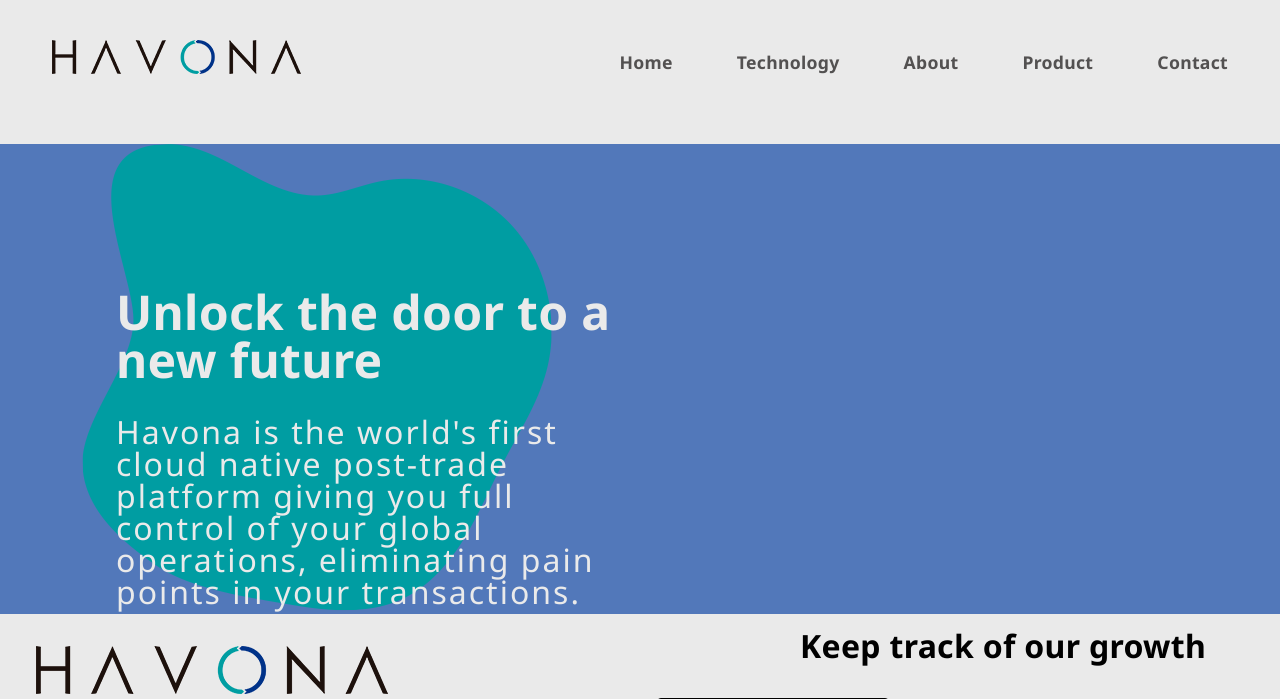
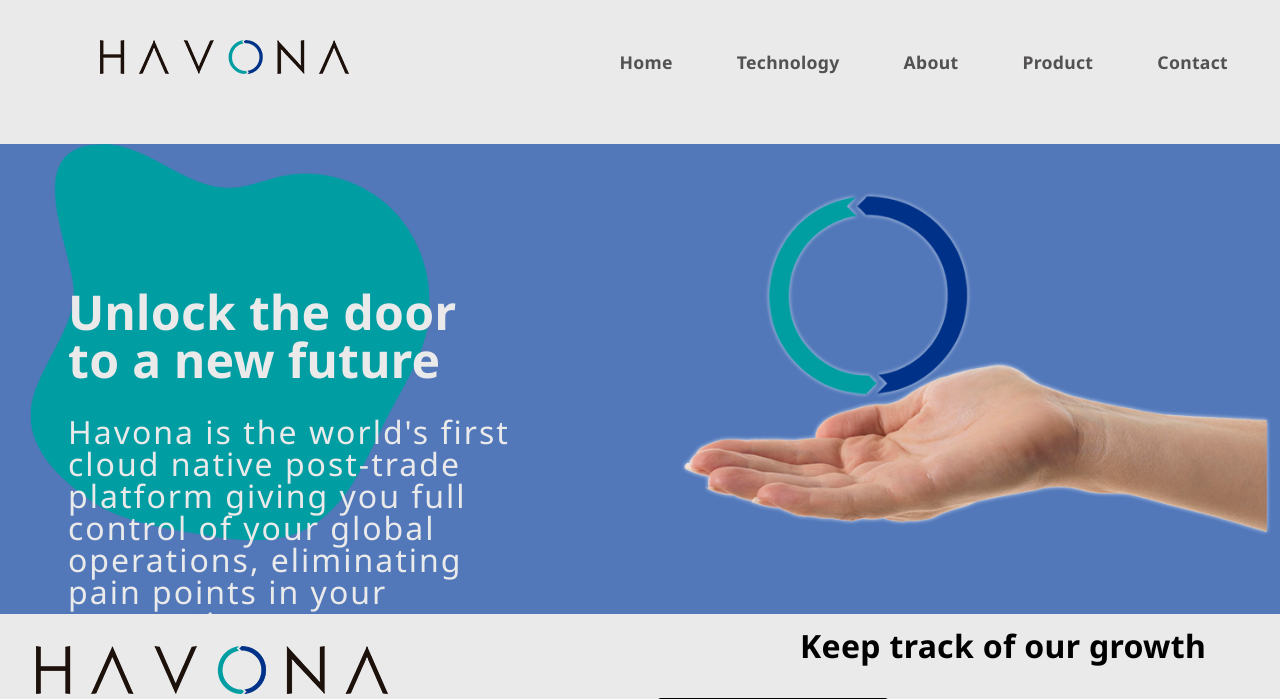
Before and after one commit to Tiago-Bertoldo/big_havona, a PHP site: page / in a window 1280 px wide. Shown: the top 699 px of the page. Run offline with PHP 8.4, Linux system fonts and the light colour scheme; some web fonts are replaced.

Commit message:
new_miss

```diff
--- a/assets/main.js
+++ b/assets/main.js
@@ -1,12 +1,10 @@
 function menuResponsive() {
     let menu = document.querySelector('.menu')
     let resposive = document.querySelector('.menu-resposive')
-    let select = addEventListener('click' , e => {
+     addEventListener('click' , e => {
         const el = e.target;
         if (el.classList.contains('burger') || el.classList.contains('menu-resposive')){
-            alert('estou aqui');
-            menu.classList.add('nav-active');
-
+            menu.classList.toggle('nav-active');
         }
         else {
             menu.classList.remove('nav-active')
--- a/assets/style.css
+++ b/assets/style.css
@@ -26,7 +26,7 @@ body {
     width: 249px;
     height: 34px;
     margin-top: 2.5em;
-    margin-left: 2em;
+    margin-left: 5em;
 }
 
 .menu ul {
@@ -158,11 +165,13 @@ body {
     width: 100% ;
     height: 470px;
     display: flex;
+    justify-content: space-between;
 }
 .article-one {
     background-image: url(../img/obj_blue.png);
     background-repeat: no-repeat;
-    background-position: 62px 0px;
+    background-position: 10px 0px;
+    background-size: 400px;
     display: flex;
     margin: 0 auto;
     width: 1240px;
@@ -170,13 +179,12 @@ body {
 
 
 .span {
-
-     width: calc(100% - 50%);
-    min-width: 600px;
+    width: calc(100% - 50%);
+    min-width: 500px;
 }
 
 .span h1 {
-    margin: 3em 0 0 2em;
+    margin: 3em 0 0 1em;
     text-decoration: none;
     font-family: 'Noto Sans', sans-serif;
     font-size: 3rem;
@@ -186,7 +194,7 @@ body {
 }
 
 .span p {
-    margin: 3em 0 0 3em;
+    margin: 3em 0 0 1.5em;
     margin-top: 2rem;
     text-decoration: none;
     font-family: 'Noto Sans', sans-serif;
@@ -194,6 +202,17 @@ body {
     color: #eaeaea;
     font-weight: normal;
     letter-spacing: 2px;
+}
+
+.article-two {
+    width: calc(100%);
+
+}
+
+.article-two img {
+    margin: 3em 0 0 10em;
+    width: calc(80%);
+    min-width: 530px;
 }
 
 
--- a/index.html
+++ b/index.html
@@ -14,6 +14,11 @@
 <body>
 
       <div class="nav">
+        <div class="menu-resposive">
+            <div class="burger line1"></div>
+            <div class="burger line2"></div>
+            <div class="burger line3"></div>
+        </div>
             <div class="menu">
                 <img src="img/logo.png" alt="">
         <ul>
@@ -34,11 +39,7 @@
             </li>
         </ul>
 
-            <div class="menu-resposive">
-                <div class="burger line1"></div>
-                <div class="burger line2"></div>
-                <div class="burger line3"></div>
-            </div>
+
 
     </div>
 
@@ -46,15 +47,20 @@
          <!-- end navv -->
          <!-- START SECTION -->
          <div class="section">
+             <div class="correction">
+
+             </div>
             <div class="article-one">
-                <div class="img">
-                </div>
+                <div class="img"></div>
                 <div class="span">
                 <h1>Unlock the door to a new future</h1>
                 <p>Havona is the world's first cloud native post-trade platform giving you full control of your global operations, eliminating pain points in your transactions.</p>
                 </div>
 
+            <div class="article-two">
+                <img src="img/heade.png" alt="">
             </div>
+        </div>
          </div>
 
 
```
Also changed, not shown: other parts of assets/style.css (+18 -10 lines).
